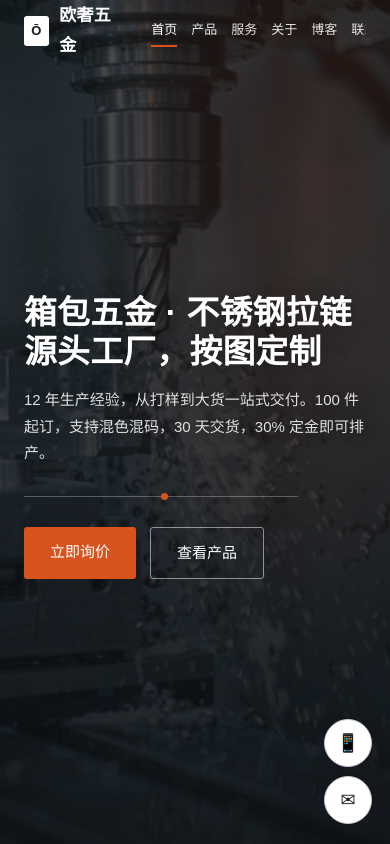
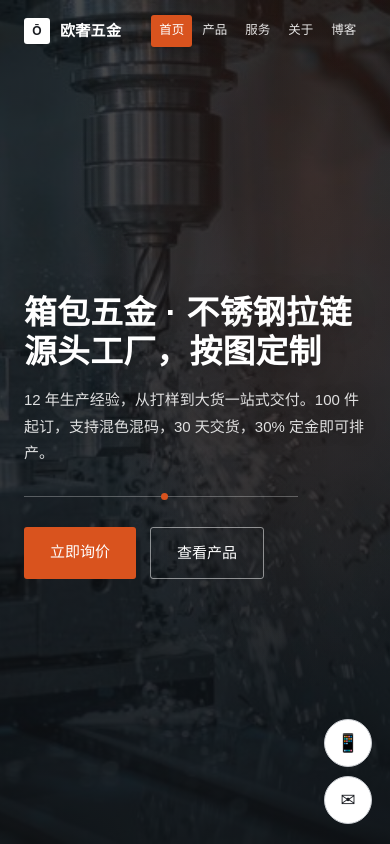
Before and after one commit to osheaccessories/oshe.cn, a plain HTML site: page index.html in a window 390 px wide. Shown: the top 844 px of the page. Drawn offline with Linux system fonts and the light colour scheme.

Commit message:
改导览

```diff
--- a/assets/style.css
+++ b/assets/style.css
@@ -37,30 +37,29 @@ img{max-width:100%;display:block;}
 .nav--home{position:fixed;left:0;right:0;background:transparent;border-bottom-color:transparent;transition:background .25s ease,box-shadow .25s ease,border-color .25s ease;}
 .nav--home .brand{color:#fff;}
 .nav--home .brand-mark{background:#fff;color:var(--ink);}
+.nav-in{max-width:1080px;margin:0 auto;padding:0 24px;height:62px;display:flex;align-items:center;gap:30px;}
+.brand{display:flex;align-items:center;gap:10px;font-weight:700;font-size:17px;letter-spacing:.02em;}
+.brand-mark{width:30px;height:30px;background:var(--ink);color:#fff;display:flex;align-items:center;justify-content:center;font-size:13px;border-radius:3px;}
+.nav-links{display:flex;gap:18px;margin-left:auto;font-size:14.5px;}
+.nav-links a{color:var(--ink-2);padding:5px 12px;border-radius:3px;transition:background .15s ease,color .15s ease;}
+.nav-links a:hover{color:var(--ink);background:rgba(0,0,0,.06);}
+.nav-links a.on{color:#fff;background:var(--accent);}
 .nav--home .nav-links a{color:rgba(255,255,255,.88);}
-.nav--home .nav-links a:hover{color:#fff;}
-.nav--home .nav-links a.on{color:#fff;border-bottom-color:var(--accent);}
+.nav--home .nav-links a:hover{color:#fff;background:rgba(255,255,255,.16);}
+.nav--home .nav-links a.on{color:#fff;background:var(--accent);}
 .nav--home.scrolled,.nav.scrolled{background:#fff;border-bottom-color:var(--line);box-shadow:0 1px 10px rgba(0,0,0,.07);}
 .nav--home.scrolled .brand,.nav.scrolled .brand{color:var(--ink);}
 .nav--home.scrolled .brand-mark,.nav.scrolled .brand-mark{background:var(--ink);color:#fff;}
 .nav--home.scrolled .nav-links a,.nav.scrolled .nav-links a{color:var(--ink-2);}
-.nav--home.scrolled .nav-links a:hover,.nav.scrolled .nav-links a:hover{color:var(--ink);}
-.nav--home.scrolled .nav-links a.on,.nav.scrolled .nav-links a.on{color:var(--ink);border-bottom-color:var(--accent);}
-.nav-in{max-width:1080px;margin:0 auto;padding:0 24px;height:62px;display:flex;align-items:center;gap:34px;}
-.brand{display:flex;align-items:center;gap:10px;font-weight:700;font-size:17px;letter-spacing:.02em;}
-.brand-mark{width:30px;height:30px;background:var(--ink);color:#fff;display:flex;align-items:center;justify-content:center;font-size:13px;border-radius:3px;}
-.nav-links{display:flex;gap:26px;margin-left:auto;font-size:14.5px;}
-.nav-links a{color:var(--ink-2);padding:4px 0;border-bottom:2px solid transparent;}
-.nav-links a:hover{color:var(--ink);}
-.nav-links a.on{color:var(--ink);border-bottom-color:var(--accent);}
+.nav--home.scrolled .nav-links a:hover,.nav.scrolled .nav-links a:hover{color:var(--ink);background:rgba(0,0,0,.06);}
+.nav--home.scrolled .nav-links a.on,.nav.scrolled .nav-links a.on{color:#fff;background:var(--accent);}
 .nav-cta{background:var(--accent);color:#fff;padding:8px 18px;font-size:14px;border-radius:3px;white-space:nowrap;}
 .nav-cta:hover{background:var(--accent-hover);}
 @media(max-width:760px){
-  .nav-links{gap:14px;font-size:13px;overflow-x:auto;}
+  .nav-links{gap:10px;font-size:13px;overflow-x:auto;}
   .nav-cta{display:none;}
 }
 
-/* ── Hero（深色工业大图风） ────────────────── */
 /* ── Hero（满屏工业大图，对标参考站） ────────── */
 .hero{
   min-height:100svh;display:flex;align-items:center;
@@ -275,3 +274,9 @@ a.fp-num:hover{color:var(--accent);}
   .btn{padding:12px 26px;font-size:15px;}
   .nav--home .nav-links a{white-space:nowrap;}
 }
+@media(max-width:760px){
+  .brand{font-size:15px;white-space:nowrap;flex-shrink:0;}
+  .brand-mark{width:26px;height:26px;font-size:12px;}
+  .nav-links{gap:2px;}
+  .nav-links a{padding:5px 8px;font-size:12.5px;}
+}
```
